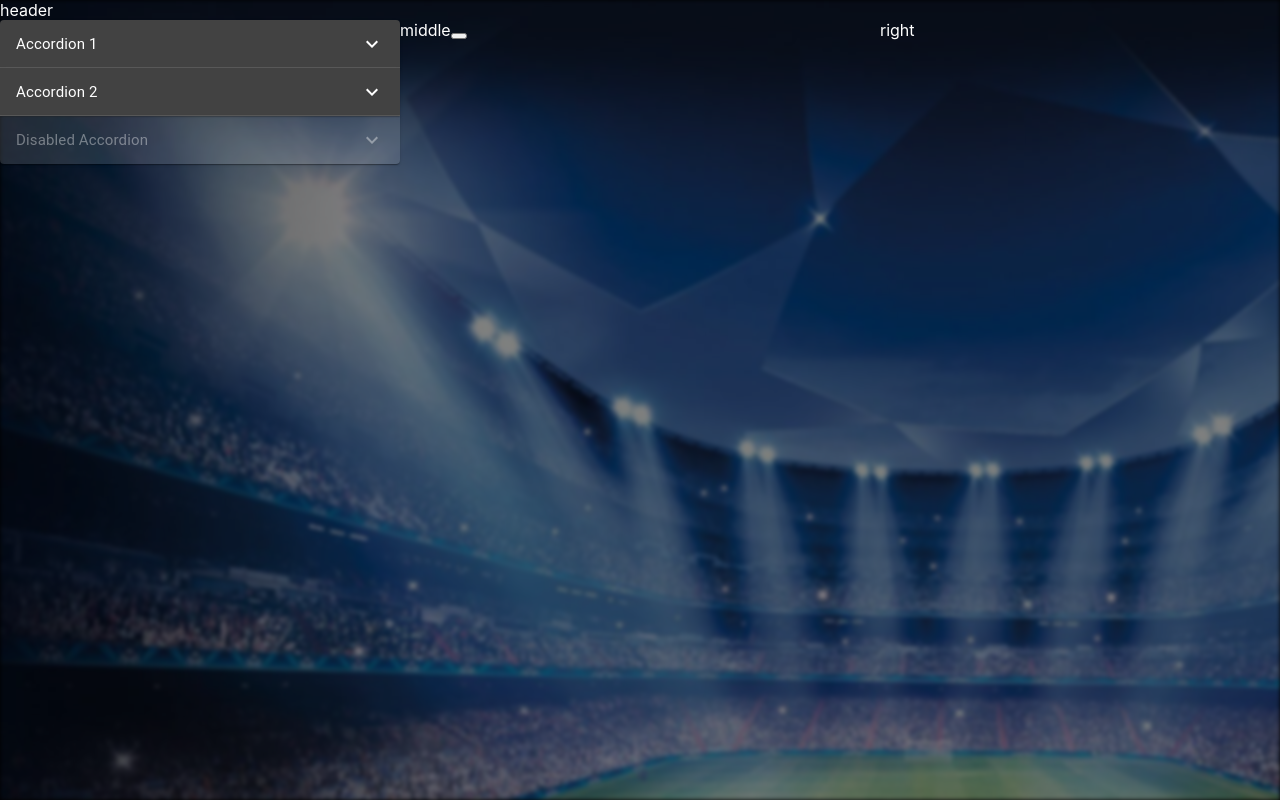
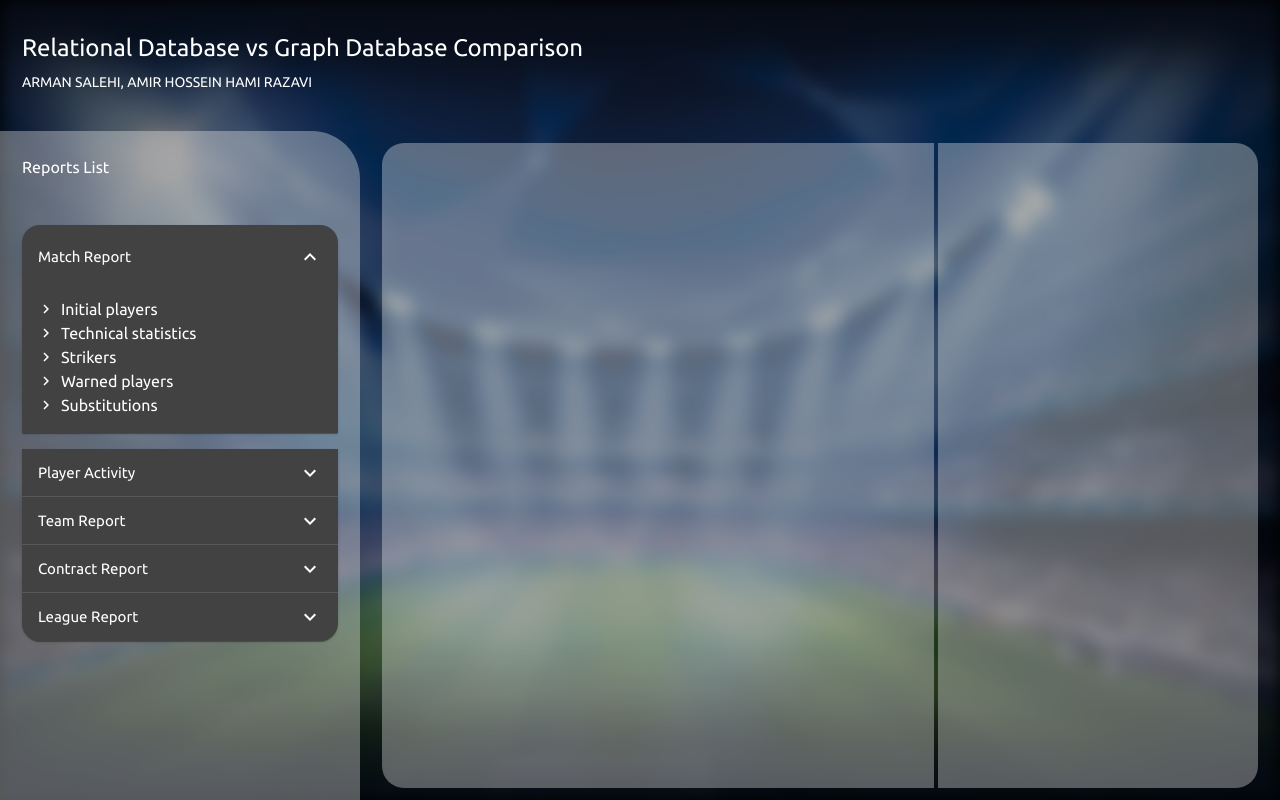
Before and after one commit to sharif-geeks/rgdbcomp-web, a React app: page / in a window 1280 px wide. Built offline with nearby package versions, Linux system fonts and the light colour scheme.

Commit message:
cont template

```diff
--- a/src/App.jsx
+++ b/src/App.jsx
@@ -11,7 +11,8 @@ export default function App() {
 
 const theme = createMuiTheme({
   props: {},
-  palette: {
-    type: "dark",
-  },
+  breakpoints: {},
+  shape: { borderRadius: 18 },
+  palette: { type: "dark" },
+  typography: { fontFamily: "Ubuntu" },
 });
--- a/src/comps/Details/Details.jsx
+++ b/src/comps/Details/Details.jsx
@@ -1,9 +1,20 @@
 import styled from "styled-components";
 
 export default function Details() {
-  return <Container>right</Container>;
+  return (
+    <Container>
+      <Wrapper></Wrapper>
+    </Container>
+  );
 }
 
+const Wrapper = styled.div`
+  background-color: #fff5;
+  height: 100%;
+  border-radius: 0 22px 22px 0;
+`;
+
 const Container = styled.div`
-  flex: 0 0 400px;
+  flex: 0 0 320px;
+  padding: 12px 22px 12px 4px;
 `;
--- a/src/comps/DiagramViz/DiagramViz.jsx
+++ b/src/comps/DiagramViz/DiagramViz.jsx
@@ -2,23 +2,38 @@ import { useState } from "react";
 import GraphModel from "./GraphModel";
 import RelModel from "./RelModel";
 import styled from "styled-components";
+import Details from "../Details";
 
 function DiagramViz() {
   const [isGraph, toggle] = useState(false);
 
   return (
     <Container>
-      middle
       <ToggleButton onClick={toggle} />
-      {isGraph ? <GraphModel /> : <RelModel />}
+      <ModelView /* ---- */>
+        {isGraph ? <GraphModel /> : <RelModel />}
+      </ModelView>
     </Container>
   );
 }
 
 export default DiagramViz;
 
-const ToggleButton = styled.button``;
+const ToggleButton = styled.button`
+  position: absolute;
+  display: none;
+`;
+
+const ModelView = styled.div`
+  flex: 1;
+  background-color: #fff5;
+  border-radius: 22px 0 0 22px;
+`;
 
 const Container = styled.div`
   flex: 1;
+  padding: 12px 0 12px 22px;
+  display: flex;
+  flex-direction: row;
+  border-top-right-radius: 48px;
 `;
--- a/src/comps/Header/Header.jsx
+++ b/src/comps/Header/Header.jsx
@@ -1,7 +1,19 @@
+import { Typography } from "@material-ui/core";
 import styled from "styled-components";
 
 export default function Header() {
-  return <Container>header</Container>;
+  return (
+    <Container>
+      <Typography variant="h5" gutterBottom>
+        Relational Database vs Graph Database Comparison
+      </Typography>
+      <Typography variant="subtitle2" gutterBottom>
+        ARMAN SALEHI, AMIR HOSSEIN HAMI RAZAVI
+      </Typography>
+    </Container>
+  );
 }
 
-const Container = styled.div``;
+const Container = styled.div`
+  padding: 32px 22px;
+`;
--- a/src/comps/ReportExplorer/ReportExplorer.jsx
+++ b/src/comps/ReportExplorer/ReportExplorer.jsx
@@ -1,4 +1,4 @@
-import React from "react";
+import React, { Fragment } from "react";
 import { makeStyles } from "@material-ui/core/styles";
 import Accordion from "@material-ui/core/Accordion";
 import AccordionSummary from "@material-ui/core/AccordionSummary";
@@ -9,66 +9,58 @@ import ChevronRightIcon from "@material-ui/icons/ChevronRight";
 import TreeView from "@material-ui/lab/TreeView";
 import TreeItem from "@material-ui/lab/TreeItem";
 import styled from "styled-components";
+import list from "./list";
 
 export default function ReportExplorer() {
   const classes = useStyles();
 
   return (
     <Container>
-      <Accordion>
-        <AccordionSummary
-          expandIcon={<ExpandMoreIcon />}
-          aria-controls="panel1a-content"
-          id="panel1a-header"
-        >
-          <Typography className={classes.heading}>Accordion 1</Typography>
+      <Header>
+        <Typography variant="subtitle1">Reports List</Typography>
+      </Header>
+      <Wrapper>
+        {list.map((reportGroup, i) => (
+          <Accordion key={i} defaultExpanded={!i}>
+            <AccordionSummary expandIcon={<ExpandMoreIcon />}>
+              <Typography className={classes.heading}>
+                {reportGroup.title}
+              </Typography>
             </AccordionSummary>
             <AccordionDetails>
               <TreeView
                 defaultCollapseIcon={<ExpandMoreIcon />}
                 defaultExpandIcon={<ChevronRightIcon />}
               >
-            <TreeItem nodeId="5" label="Documents">
-              <TreeItem nodeId="10" label="OSS" />
-              <TreeItem nodeId="6" label="Material-UI">
-                <TreeItem nodeId="7" label="src">
-                  <TreeItem nodeId="8" label="index.js" />
-                  <TreeItem nodeId="9" label="tree-view.js" />
+                {reportGroup.items.map((item, i) => (
+                  <TreeItem nodeId={"depth1-" + i} label={item.title}>
+                    <ReportsList index={i} />
                   </TreeItem>
-              </TreeItem>
-            </TreeItem>
+                ))}
               </TreeView>
             </AccordionDetails>
           </Accordion>
-      <Accordion>
-        <AccordionSummary
-          expandIcon={<ExpandMoreIcon />}
-          aria-controls="panel2a-content"
-          id="panel2a-header"
-        >
-          <Typography className={classes.heading}>Accordion 2</Typography>
-        </AccordionSummary>
-        <AccordionDetails>
-          <Typography>
-            Lorem ipsum dolor sit amet, consectetur adipiscing elit. Suspendisse
-            malesuada lacus ex, sit amet blandit leo lobortis eget.
-          </Typography>
-        </AccordionDetails>
-      </Accordion>
-      <Accordion disabled>
-        <AccordionSummary
-          expandIcon={<ExpandMoreIcon />}
-          aria-controls="panel3a-content"
-          id="panel3a-header"
-        >
-          <Typography className={classes.heading}>
-            Disabled Accordion
-          </Typography>
-        </AccordionSummary>
-      </Accordion>
+        ))}
+      </Wrapper>
     </Container>
   );
 }
+
+const ReportsList = (index) => {
+  const reports = [
+    { label: "report1" },
+    { label: "report2" },
+    { label: "report3" },
+  ];
+
+  return (
+    <Fragment>
+      {reports.map((report, i) => (
+        <TreeItem nodeId={`report-${index}-${i}`} label={report.label} />
+      ))}
+    </Fragment>
+  );
+};
 
 const useStyles = makeStyles((theme) => ({
   heading: {
@@ -77,6 +69,25 @@ const useStyles = makeStyles((theme) => ({
   },
 }));
 
+const Header = styled.div`
+  padding: 22px;
+`;
+
+const Wrapper = styled.div`
+  flex: 1;
+  overflow: hidden;
+  overflow-y: scroll;
+  padding: 22px;
+`;
+
 const Container = styled.div`
-  flex: 0 0 400px;
+  flex: 0 0 360px;
+  box-sizing: border-box;
+  overflow: hidden;
+  border-top-right-radius: 48px;
+  background-color: #fff5;
+  height: 100%;
+  display: flex;
+  flex-direction: column;
+  position: relative;
 `;
--- /dev/null
+++ b/src/comps/ReportExplorer/list.js
@@ -0,0 +1,81 @@
+const list = [
+  {
+    title: "Match Report",
+    items: [
+      {
+        title: "Initial players"
+      },
+      {
+        title: "Technical statistics"
+      },
+      {
+        title: "Strikers"
+      },
+      {
+        title: "Warned players"
+      },
+      {
+        title: "Substitutions"
+      }
+    ]
+  },
+  {
+    title: "Player Activity",
+    items: [
+      {
+        title: "Teams membership history"
+      },
+      {
+        title: "Leagues playing records"
+      }
+    ]
+  },
+  {
+    title: "Team Report",
+    items: [
+      {
+        title: "Matches played by league"
+      },
+      {
+        title: "Coaches records"
+      },
+      {
+        title: "Present players technical stats"
+      },
+      {
+        title: "Current coach info"
+      }
+    ]
+  },
+  {
+    title: "Contract Report",
+    items: [
+      {
+        title: "Purchased players stats"
+      },
+      { title: "Team players contracts" },
+      { title: "Team tech staff contracts" },
+      { title: "Team total spent on players" },
+      { title: "Team total spent on staff" }
+    ]
+  },
+  {
+    title: "League Report",
+    items: [
+      {
+        title: "Teams statistics"
+      },
+      {
+        title: "Matches statistics"
+      },
+      {
+        title: "Players technical stats"
+      },
+      {
+        title: "Excluded players"
+      }
+    ]
+  }
+]
+
+export default list
--- a/src/index.css
+++ b/src/index.css
@@ -1,6 +1,8 @@
+@import url('https://fonts.googleapis.com/css2?family=Roboto&family=Ubuntu&family=Oxygen&display=swap');
+
 body {
   margin: 0;
-  font-family: -apple-system, BlinkMacSystemFont, 'Segoe UI', 'Roboto', 'Oxygen',
+  font-family: 'Ubuntu', -apple-system, BlinkMacSystemFont, 'Segoe UI', 'Roboto', 'Oxygen',
     'Ubuntu', 'Cantarell', 'Fira Sans', 'Droid Sans', 'Helvetica Neue',
     sans-serif;
   -webkit-font-smoothing: antialiased;
@@ -16,10 +18,36 @@ body::before {
   width: 100%; height: 100%;
   z-index: -1;
   background-image: url('./assets/images/bg-image.jpg');
-  filter: brightness(50%) blur(2px);
+  background-repeat: no-repeat;
+  background-position: center;
+  background-attachment: fixed;
+  background-size: cover;
+  filter: brightness(50%) blur(8px);
 }
 
 code {
   font-family: source-code-pro, Menlo, Monaco, Consolas, 'Courier New',
     monospace;
 }
+
+#root {
+  position: relative;
+  height: 100vh;
+  width: 100vw;
+}
+
+
+::-webkit-scrollbar {
+  width: 5px;
+}
+::-webkit-scrollbar-track {
+  background: #2225;
+  border-radius: 2.5px;
+}
+::-webkit-scrollbar-thumb {
+  background: #fff9;
+  border-radius: 2.5px;
+}
+::-webkit-scrollbar-thumb:hover {
+  background: #fffd;
+}
--- a/src/pages/Home.jsx
+++ b/src/pages/Home.jsx
@@ -1,8 +1,8 @@
+import styled from "styled-components";
+import Details from "~/comps/Details";
 import DiagramViz from "~/comps/DiagramViz";
 import Header from "~/comps/Header";
-import styled from "styled-components";
 import ReportExplorer from "~/comps/ReportExplorer";
-import Details from "~/comps/Details";
 
 export default function Home() {
   return (
@@ -18,11 +18,16 @@ export default function Home() {
 }
 
 const Body = styled.div`
+  flex: 1;
   display: flex;
   flex-direction: row;
+  position: relative;
+  overflow: hidden;
 `;
 
 const Container = styled.div`
   display: flex;
   flex-direction: column;
+  position: relative;
+  height: 100%;
 `;
```
Also changed, not shown: 1 other file (tests, documents, lock files or other folders). Lines whose indentation alone changed are shown as unchanged.
